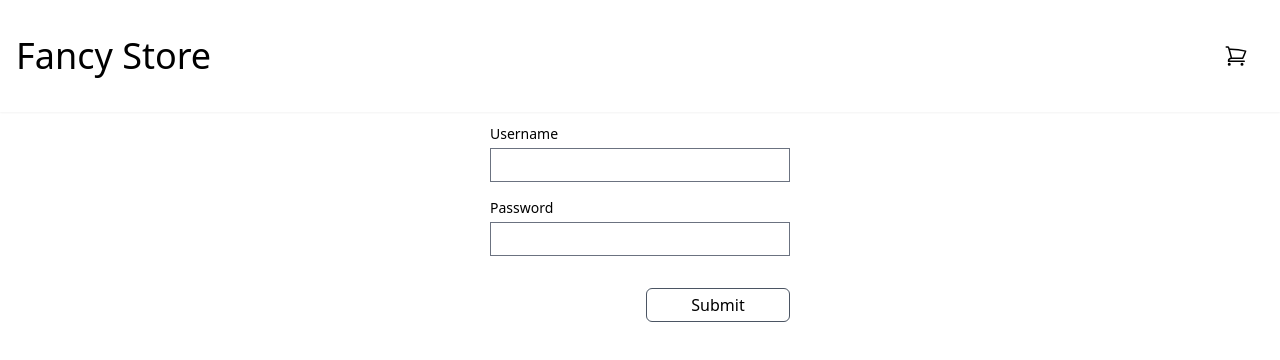
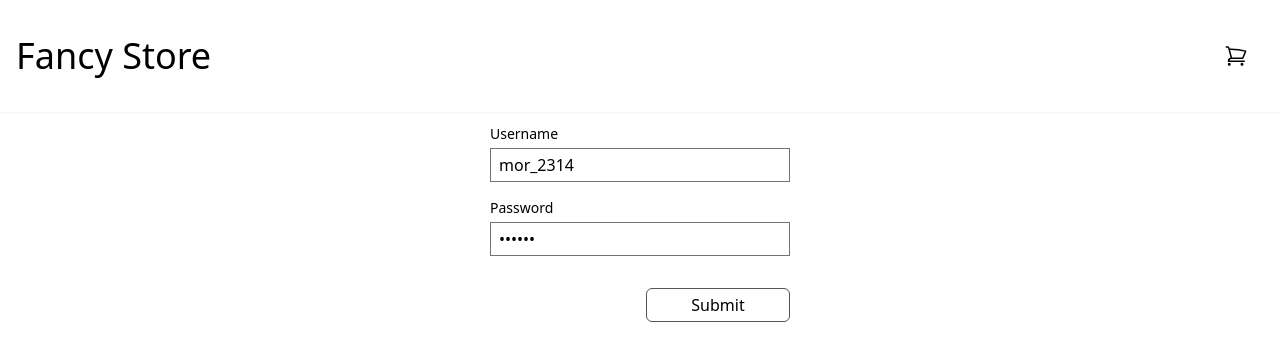
Before and after one commit to raywubb/fancy_store, an Angular app: page /login in a window 1280 px wide. Shown: the top 360 px of the page. Built offline with nearby package versions, Linux system fonts and the light colour scheme; no server answers.

Commit message:
dft value binding

```diff
--- a/src/app/components/login/login.component.html
+++ b/src/app/components/login/login.component.html
@@ -13,7 +13,7 @@
               type="text"
               name="username"
               id="username"
-              ngModel
+              [ngModel]="usernameDft"
               required
               #username="ngModel"
               class="border border-gray-500 w-[300px] leading-8 px-2"
@@ -30,7 +30,7 @@
               type="password"
               name="password"
               id="password"
-              ngModel
+              [ngModel]="pwdDft"
               required
               #pwd="ngModel"
               class="border border-gray-500 w-[300px] leading-8 px-2"
--- a/src/app/components/login/login.component.ts
+++ b/src/app/components/login/login.component.ts
@@ -10,6 +10,8 @@ import { Router } from '@angular/router';
 })
 export class LoginComponent {
   @ViewChild('f') loginForm!: NgForm;
+  usernameDft = 'mor_2314';
+  pwdDft = '83r5^_';
 
   constructor(private http: HttpClient, private router: Router) {}
 
@@ -21,11 +23,10 @@ export class LoginComponent {
       )
       .subscribe(
         (res) => {
-          console.log('.. L19', res.token);
           localStorage.setItem('token', res.token);
 
           const path = localStorage.getItem('path');
-          this.router.navigateByUrl(path!);
+          this.router.navigateByUrl(path || '/');
         },
         (error) => {
           console.log('Login failed, use mor_2314/83r5^_');
```
